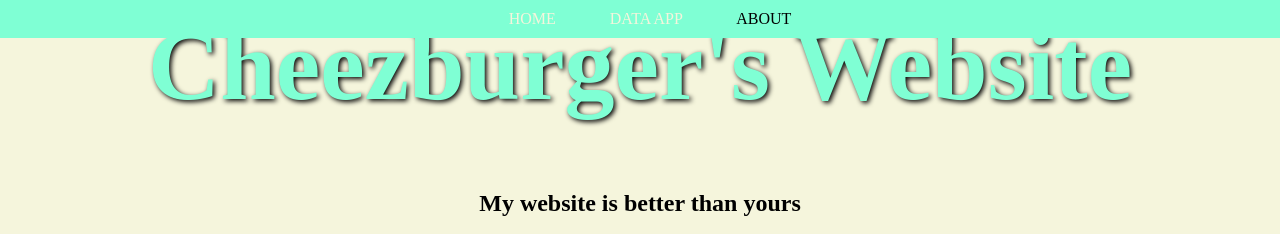
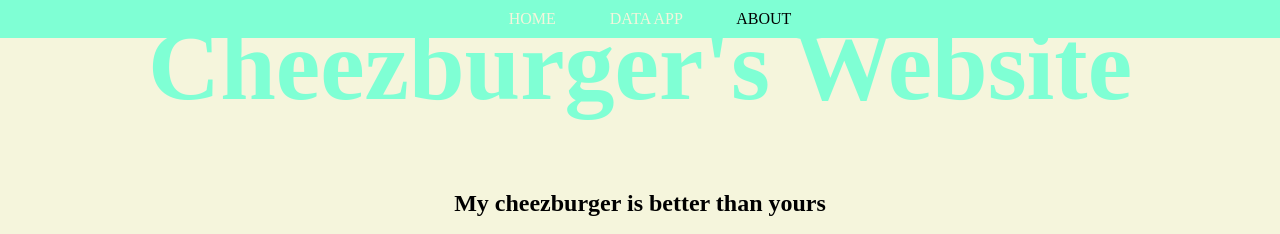
Before and after one commit to WVCS/website-EmilyZ333, a plain HTML site: page index.html in a window 1280 px wide. Shown: the top 234 px of the page. Drawn offline with Linux system fonts and the light colour scheme; grey boxes are pictures that could not be loaded.

Commit message:
added break

```diff
--- a/index.html
+++ b/index.html
@@ -12,7 +12,7 @@
 
  <body>
     <h1> Cheezburger's Website </h1>
-    <h2> My website is better than yours </h2>
+    <h2> My cheezburger is better than yours </h2>
     <img       src="https://media.cnn.com/api/v1/images/stellar/prod/230721145700-cheezburger-cat-meme.jpg?c=16x9&q=h_833,w_1480,c_fill">
 
 
@@ -21,6 +21,7 @@
 
   <style>
           h1 {
+                  <br>
   text-shadow: 2px 2px 5px black;
   color: aquamarine;
     text-align: center;
```
